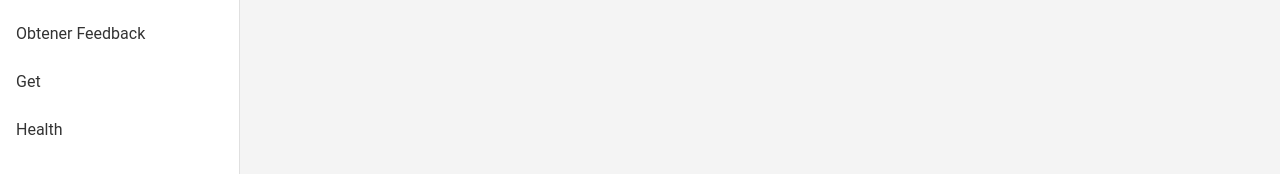
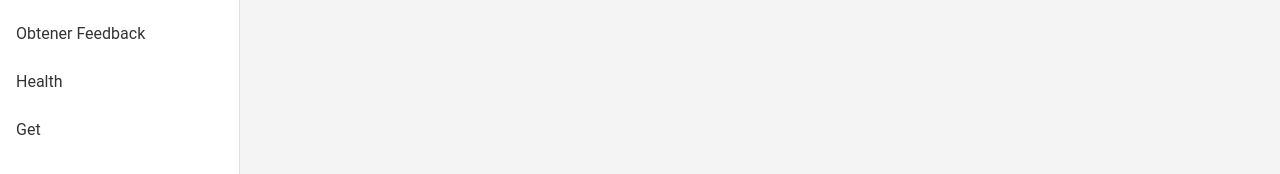
Before and after one commit to jcaf28/imputaciones-powersap, a React (Vite) app in the folder frontend/: page /get in a window 1280 px wide. Shown: the part 254-428 px from the top of the page. Built offline with nearby package versions, Linux system fonts and the light colour scheme.

Commit message:
queda probar si Get y Health solo aparecen en dev

```diff
--- a/frontend/src/pages/Get.jsx
+++ b/frontend/src/pages/Get.jsx
@@ -5,7 +5,8 @@ import { getTiposOrdenes } from '../services/tiposOrdenesService';
 
 export const meta = {
   label: "Get",
-  priority: 6
+  priority: 99,
+  devOnly: true
 };
 
 export default function ObtenerFeedback() {
--- a/frontend/src/pages/Health.jsx
+++ b/frontend/src/pages/Health.jsx
@@ -2,7 +2,8 @@
 
 export const meta = {
   label: "Health", // nombre para el sidebar
-  priority: 6              // orden de aparición
+  priority: 98,
+  devOnly: true              // orden de aparición
 };
 
 import { useState } from 'react';
--- a/frontend/src/routes/routesAuto.jsx
+++ b/frontend/src/routes/routesAuto.jsx
@@ -1,6 +1,10 @@
-// PATH: frontend/src/routes/routesAuto.jsx
+// frontend/src/routes/routesAuto.jsx
+import React from 'react';
 
 const modules = import.meta.glob('../pages/*.jsx', { eager: true });
+
+// ¿Estamos en modo desarrollo?
+const isDev = import.meta.env.MODE === 'development';
 
 const routes = Object.entries(modules)
   .map(([path, module]) => {
@@ -8,17 +12,23 @@ const routes = Object.entries(modules)
     if (!name || name.toLowerCase() === 'home') return null;
 
     const meta = module.meta || {};
+
+    // ─── oculta páginas solo-dev en producción ───
+    if (!isDev && meta.devOnly) return null;
+
     const label = meta.label || name.replace(/([A-Z])/g, ' $1').trim();
-    const priority = meta.priority ?? 99; // por defecto al final
+    const priority = meta.priority ?? 99;
+
+    const Page = module.default;         // evita “key=” warning
 
     return {
       path: `/${name.toLowerCase()}`,
       label,
       priority,
-      element: <module.default />,
+      element: <Page />,
     };
   })
   .filter(Boolean)
-  .sort((a, b) => a.priority - b.priority); // 🔥 orden final
+  .sort((a, b) => a.priority - b.priority);
 
 export default routes;
```
Also changed, not shown: 1 other file (tests, documents, lock files or other folders).
